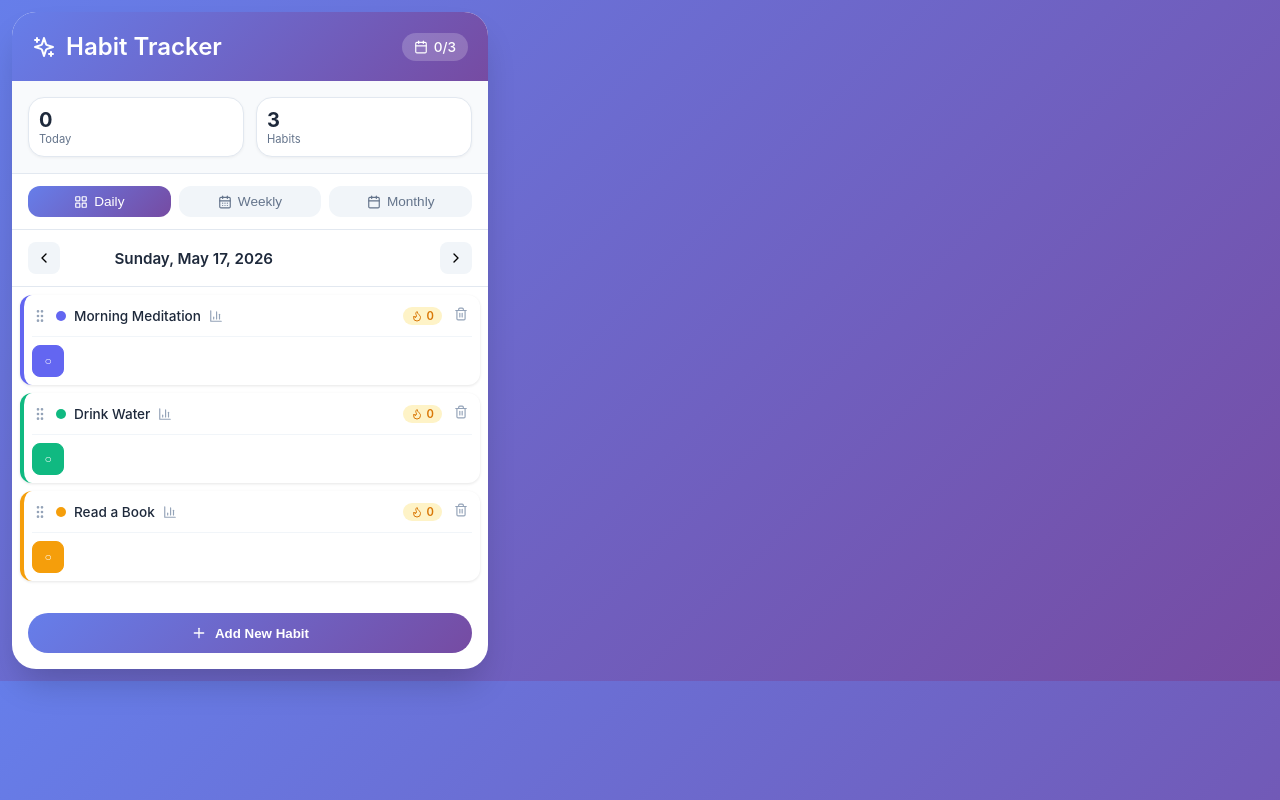
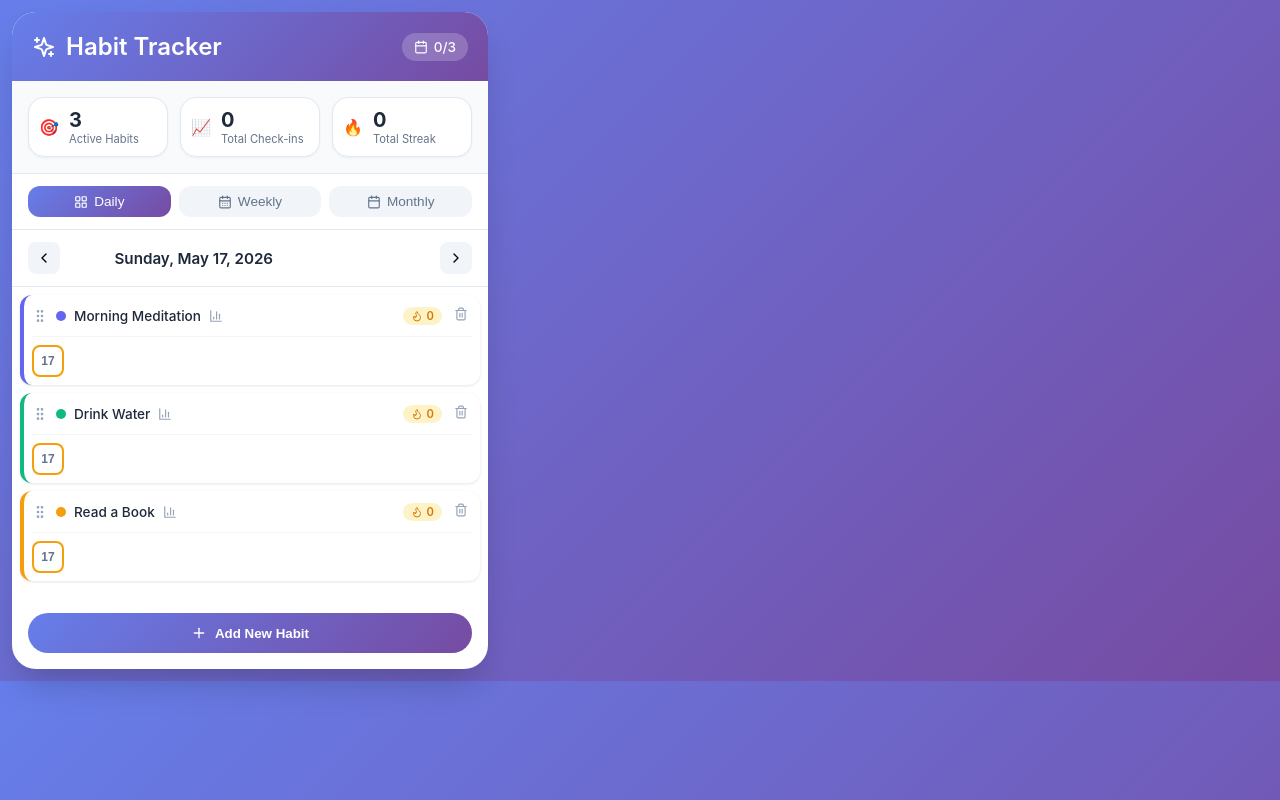
Before and after one commit to DerYokoya/Habit-Tracker, a React (Vite) app: page / in a window 1280 px wide. Built offline with nearby package versions, Linux system fonts and the light colour scheme.

Commit message:
Broken streaks

```diff
--- a/src/components/HabitRow.tsx
+++ b/src/components/HabitRow.tsx
@@ -33,11 +33,11 @@ export const HabitRow: React.FC<HabitRowProps> = ({
 
     return (
       <button
-        className="day-cell completed"
+        className={`day-cell ${isCompleted ? 'completed' : ''} ${isToday(currentDate) ? 'today' : ''}`}
         style={{ '--habit-color': habit.color } as React.CSSProperties}
         onClick={() => onToggle(habit.id, currentDate)}
       >
-        {isCompleted ? '✓' : '○'}
+        {format(currentDate, 'd')}
       </button>
     );
   };
@@ -78,7 +78,6 @@ export const HabitRow: React.FC<HabitRowProps> = ({
     const startDay = firstDayOfMonth.getDay();
     const daysInMonth = lastDayOfMonth.getDate();
 
-    // Adjust for Monday start (0 = Sunday, need 1 = Monday)
     const offset = startDay === 0 ? 6 : startDay - 1;
     const totalDays = Math.ceil((offset + daysInMonth) / 7) * 7;
     const days = [];
@@ -108,14 +107,10 @@ export const HabitRow: React.FC<HabitRowProps> = ({
 
   const getViewContent = () => {
     switch (view) {
-      case 'daily':
-        return renderDailyView();
-      case 'weekly':
-        return renderWeeklyView();
-      case 'monthly':
-        return renderMonthlyView();
-      default:
-        return null;
+      case 'daily': return renderDailyView();
+      case 'weekly': return renderWeeklyView();
+      case 'monthly': return renderMonthlyView();
+      default: return null;
     }
   };
 
--- a/src/hooks/useStreakCalculator.ts
+++ b/src/hooks/useStreakCalculator.ts
@@ -1,43 +1,52 @@
 import { useMemo } from 'react';
 import { Habit, HabitStats } from '../types';
-import { eachDayOfInterval, subDays, format, isBefore, startOfDay } from 'date-fns';
+import { subDays, format, startOfDay } from 'date-fns';
 
 export const useStreakCalculator = (habits: Habit[]) => {
   const calculateStreakForHabit = (habit: Habit): HabitStats => {
     const today = startOfDay(new Date());
+    const completions = habit.completions;
+
+    // Count total completions
+    const totalCompletions = Object.values(completions).filter(Boolean).length;
+
+    // Current streak: walk backwards from today (or yesterday if today not done)
     let currentStreak = 0;
+    const todayStr = format(today, 'yyyy-MM-dd');
+    const yesterdayStr = format(subDays(today, 1), 'yyyy-MM-dd');
+    // Start from today if completed, otherwise from yesterday (grace for habits done yesterday)
+    const startFrom = completions[todayStr] ? 0 : completions[yesterdayStr] ? 1 : null;
+
+    if (startFrom !== null) {
+      let i = startFrom;
+      while (true) {
+        const dateStr = format(subDays(today, i), 'yyyy-MM-dd');
+        if (completions[dateStr]) {
+          currentStreak++;
+          i++;
+        } else {
+          break;
+        }
+      }
+    }
+
+    // Longest streak: walk all completion dates sorted ascending
+    const sortedDates = Object.keys(completions)
+      .filter(k => completions[k])
+      .sort();
+
     let longestStreak = 0;
     let tempStreak = 0;
-    let totalCompletions = 0;
-
-    // Get last 365 days of completions
-    const dates = eachDayOfInterval({
-      start: subDays(today, 365),
-      end: today,
-    });
-
-    // Sort dates descending for streak calculation
-    const sortedDates = [...dates].reverse();
-
-    for (const date of sortedDates) {
-      const dateStr = format(date, 'yyyy-MM-dd');
-      const isCompleted = habit.completions[dateStr] || false;
-
-      if (isCompleted) {
-        totalCompletions++;
-        tempStreak++;
-        longestStreak = Math.max(longestStreak, tempStreak);
-
-        // Check if this is today or consecutive with today
-        if (format(date, 'yyyy-MM-dd') === format(today, 'yyyy-MM-dd')) {
-          currentStreak = tempStreak;
-        }
+    for (let i = 0; i < sortedDates.length; i++) {
+      if (i === 0) {
+        tempStreak = 1;
       } else {
-        // Break streak if not completed and date is before or equal to today
-        if (!isBefore(date, today)) {
-          tempStreak = 0;
-        }
+        const prev = new Date(sortedDates[i - 1]);
+        const curr = new Date(sortedDates[i]);
+        const diffDays = Math.round((curr.getTime() - prev.getTime()) / 86400000);
+        tempStreak = diffDays === 1 ? tempStreak + 1 : 1;
       }
+      longestStreak = Math.max(longestStreak, tempStreak);
     }
 
     return { currentStreak, longestStreak, totalCompletions };
--- a/src/pages/Dashboard.tsx
+++ b/src/pages/Dashboard.tsx
@@ -28,6 +28,14 @@ export const Dashboard: React.FC = () => {
     });
     return { completed, total: habits.length };
   }, [habits]);
+
+  const totalCheckIns = useMemo(() => {
+    return habits.reduce((sum, habit) => sum + Object.values(habit.completions).filter(Boolean).length, 0);
+  }, [habits]);
+
+  const totalStreak = useMemo(() => {
+    return Object.values(habitStats).reduce((sum, s) => sum + s.currentStreak, 0);
+  }, [habitStats]);
 
   const handleToggleHabit = useCallback(async (habitId: string, date: Date) => {
     const dateStr = format(date, 'yyyy-MM-dd');
@@ -134,15 +142,24 @@ export const Dashboard: React.FC = () => {
 
       <div className="stats-cards">
         <div className="stat-card">
+          <div className="stat-icon" style={{ color: '#6366f1' }}>🎯</div>
           <div className="stat-info">
-            <div className="stat-value">{todayCompletions.completed}</div>
-            <div className="stat-label">Today</div>
+            <div className="stat-value">{habits.length}</div>
+            <div className="stat-label">Active Habits</div>
           </div>
         </div>
         <div className="stat-card">
+          <div className="stat-icon" style={{ color: '#10b981' }}>📈</div>
           <div className="stat-info">
-            <div className="stat-value">{habits.length}</div>
-            <div className="stat-label">Habits</div>
+            <div className="stat-value">{totalCheckIns}</div>
+            <div className="stat-label">Total Check-ins</div>
+          </div>
+        </div>
+        <div className="stat-card">
+          <div className="stat-icon" style={{ color: '#f59e0b' }}>🔥</div>
+          <div className="stat-info">
+            <div className="stat-value">{totalStreak}</div>
+            <div className="stat-label">Total Streak</div>
           </div>
         </div>
       </div>
```
